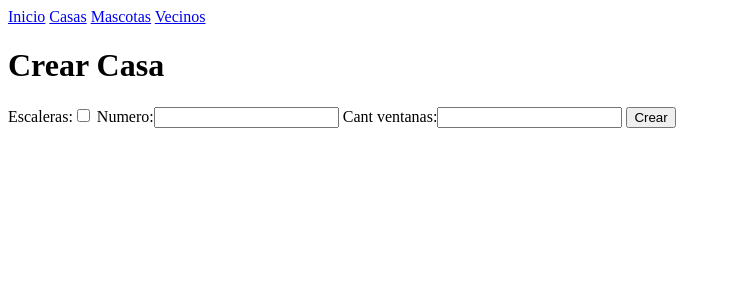
After one commit to ianwh1989/Entrega1-Howlin, a Django app: page /casas/crear/ in a window 1280 px wide. The commit adds this page. Shown: the top 300 px of the page, without its empty margins (0-731 px from the left). Run offline with Django 3.2, Linux system fonts and the light colour scheme.

Commit message:
Agregue los formularios de creacion

```diff
--- /dev/null
+++ b/AppEntrega1/Templates/AppEntrega1/formulario_casa.html
@@ -0,0 +1,15 @@
+{% extends 'AppEntrega1/inicio.html' %}
+{% block head_block %}
+    <title>Crear Casas</title>
+{% endblock head_block %}
+
+{% block body_block %}
+    <h1>Crear Casa</h1>
+
+    <form action={% url 'Crear_casa' %} method="POST">
+        {% csrf_token %}
+        {{formulario.as_table}}
+        <input type="submit" value="Crear"/>
+    </form>
+
+{% endblock body_block %}
--- a/AppEntrega1/Templates/AppEntrega1/inicio.html
+++ b/AppEntrega1/Templates/AppEntrega1/inicio.html
@@ -4,9 +4,17 @@
     <meta charset="UTF-8">
     <meta http-equiv="X-UA-Compatible" content="IE=edge">
     <meta name="viewport" content="width=device-width, initial-scale=1.0">
-    <title>Inicio</title>
+    {% block head_block %}
+    {% endblock head_block %}
 </head>
 <body>
-    <h1>Inicio</h1>
+    <nav>
+        <a href={% url 'inicio' %}>Inicio</a>
+        <a href={% url 'Casas' %}>Casas</a>
+        <a href={% url 'Mascotas' %}>Mascotas</a>
+        <a href={% url 'Vecinos' %}>Vecinos</a>
+    </nav>
+    {% block body_block %}
+    {% endblock body_block %}
 </body>
 </html>
--- /dev/null
+++ b/AppEntrega1/forms.py
@@ -0,0 +1,16 @@
+from django import forms
+
+class CasasFormulario(forms.Form):
+    escaleras=forms.BooleanField()
+    numero=forms.IntegerField(required=True)
+    cant_ventanas=forms.IntegerField()
+
+class MascotaFormulario(forms.Form):
+    nombre=forms.CharField(required=True)
+    animal=forms.CharField(required=True)
+    edad=forms.IntegerField()
+
+class VecinoFormulario(forms.Form):
+    nombre=forms.CharField(required=True)
+    apellido=forms.CharField(required=True)
+    numero=forms.IntegerField()
--- a/AppEntrega1/urls.py
+++ b/AppEntrega1/urls.py
@@ -1,6 +1,12 @@
 from django.urls.conf import path
-from .views import inicio
+from .views import inicio, lista_casas, lista_mascotas, lista_vecinos, crear_casa, crear_mascota, crear_vecino
 
 urlpatterns = [
-    path('', inicio, name='inicio')
+    path('', inicio, name='inicio'),
+    path('casas/', lista_casas, name='Casas'),
+    path('casas/crear/', crear_casa, name='Crear_casa'),
+    path('mascotas/', lista_mascotas, name='Mascotas'),
+    path('casas/crear1/', crear_mascota, name='Crear_mascota'),
+    path('vecinos/', lista_vecinos, name='Vecinos'),
+    path('casas/crear2/', crear_vecino, name='Crear_vecino')
 ]
--- a/AppEntrega1/views.py
+++ b/AppEntrega1/views.py
@@ -1,8 +1,93 @@
 from django.http.response import HttpResponse
-from django.shortcuts import render
+from django.shortcuts import redirect, render
+from .models import Casa, Mascota, Vecinos
+from .forms import CasasFormulario, MascotaFormulario, VecinoFormulario
 
 # Create your views here.
 
 def inicio(request):
+    return render(request, 'AppEntrega1/inicio.html', {})
 
-    return render(request, 'AppEntrega1/inicio.html', {})
+def lista_casas(request):
+    casas = None
+    error = None
+    if request.method == 'GET':
+        numero = request.GET.get('numero', '')
+        if numero == '':
+            casas = Casa.objects.all()
+        else:
+            try:
+                numero = int(numero)
+                casas = Casa.objects.filter(numero=numero)
+            except:
+                error = 'Debes ingresar un numero entero'
+
+    return render(request, 'AppEntrega1/lista_casas.html', {'casas': casas, 'error': error})
+
+def crear_casa(request):
+
+    if request.method == 'POST':
+        formulario = CasasFormulario(request.POST)
+
+        if formulario.is_valid():
+            datos = formulario.cleaned_data
+            casa = Casa(escaleras=datos['escaleras'], numero=datos['numero'], cant_ventanas=datos['cant_ventanas'])
+            casa.save()
+            # return render(request, 'AppEntrega1/lista_casas.html', {'casas': None, 'error': None})
+            return redirect('Casas')
+
+    formulario = CasasFormulario()
+    return render(request, 'AppEntrega1/formulario_casa.html', {'formulario': formulario})
+
+def lista_mascotas(request):
+    mascotas = None
+    error = None
+    if request.method == 'GET':
+        nombre = request.GET.get('nombre', '')
+        if nombre == '':
+            mascotas = Mascota.objects.all()
+        else:
+            mascotas = Mascota.objects.filter(nombre=nombre)
+
+    return render(request, 'AppEntrega1/lista_mascotas.html', {'mascotas': mascotas, 'error': error})
+
+def crear_mascota(request):
+
+    if request.method == 'POST':
+        formulario1 = MascotaFormulario(request.POST)
+
+        if formulario1.is_valid():
+            datos1 = formulario1.cleaned_data
+            mascota = Mascota(nombre=datos1['nombre'], animal=datos1['animal'], edad=datos1['edad'])
+            mascota.save()
+            return redirect('Mascotas')
+
+    formulario1 = MascotaFormulario()
+    return render(request, 'AppEntrega1/formulario_mascota.html', {'formulario1': formulario1})
+
+
+def lista_vecinos(request):
+    vecinos = None
+    error = None
+    if request.method == 'GET':
+        nombre = request.GET.get('nombre', '')
+        if nombre == '':
+            vecinos = Vecinos.objects.all()
+        else:
+            vecinos = Vecinos.objects.filter(nombre=nombre)
+
+    return render(request, 'AppEntrega1/lista_vecinos.html', {'casas': vecinos, 'error': error})
+
+def crear_vecino(request):
+
+    if request.method == 'POST':
+        formulario2 = VecinoFormulario(request.POST)
+
+        if formulario2.is_valid():
+            datos2 = formulario2.cleaned_data
+            vecinos = Vecinos(nombre=datos2['nombre'], apellido=datos2['apellido'], numero=datos2['numero'])
+            vecinos.save()
+            return redirect('Vecinos')
+
+    formulario2 = VecinoFormulario()
+    return render(request, 'AppEntrega1/formulario_vecino.html', {'formulario2': formulario2})
```
Also changed, not shown: AppEntrega1/Templates/AppEntrega1/formulario_mascota.html (added, +15 -0 lines), AppEntrega1/Templates/AppEntrega1/formulario_vecino.html (added, +15 -0 lines), AppEntrega1/Templates/AppEntrega1/lista_casas.html (added, +28 -0 lines), AppEntrega1/Templates/AppEntrega1/lista_mascotas.html (added, +28 -0 lines), AppEntrega1/Templates/AppEntrega1/lista_vecinos.html (added, +28 -0 lines), AppEntrega1/models.py (+9 -0 lines), README.md.
